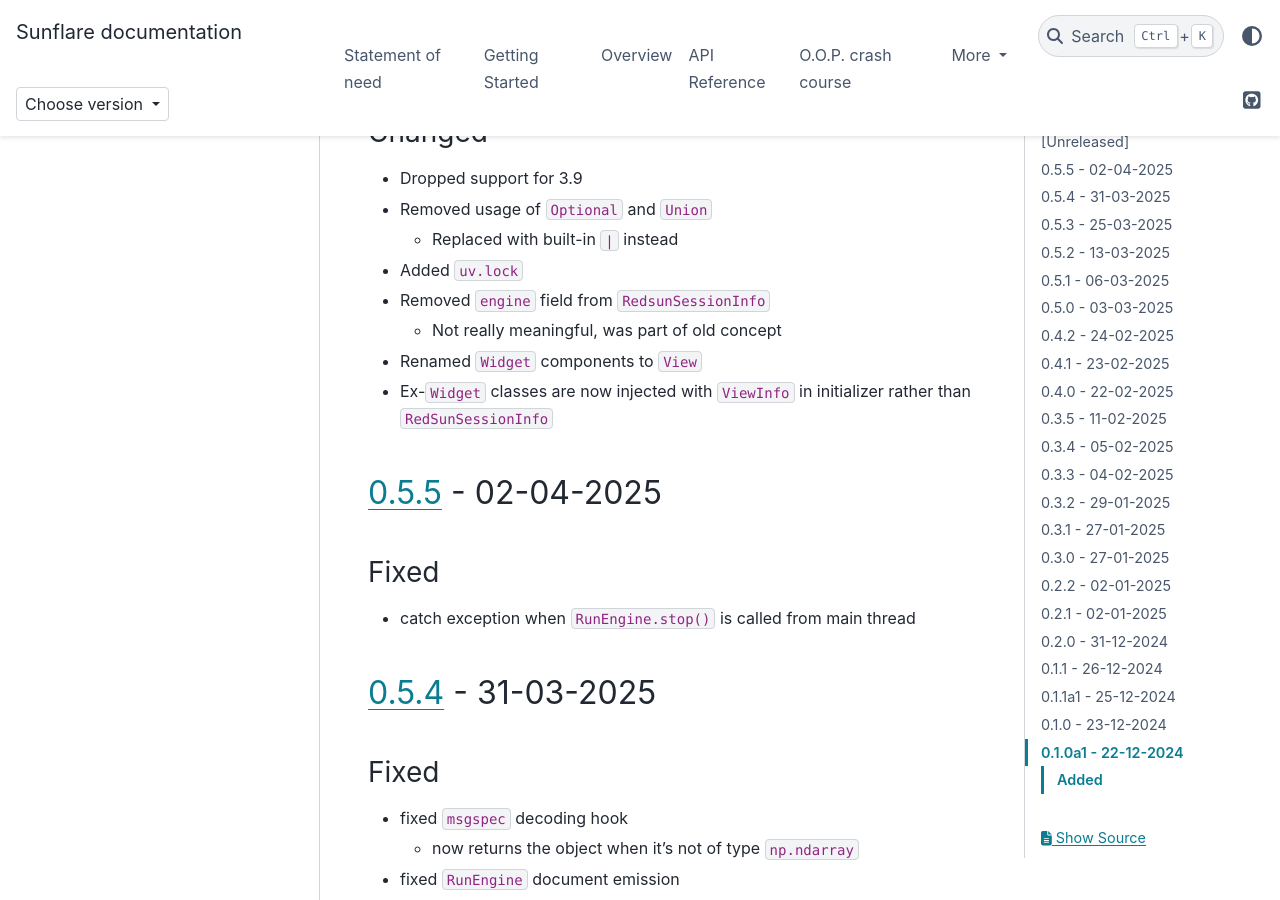
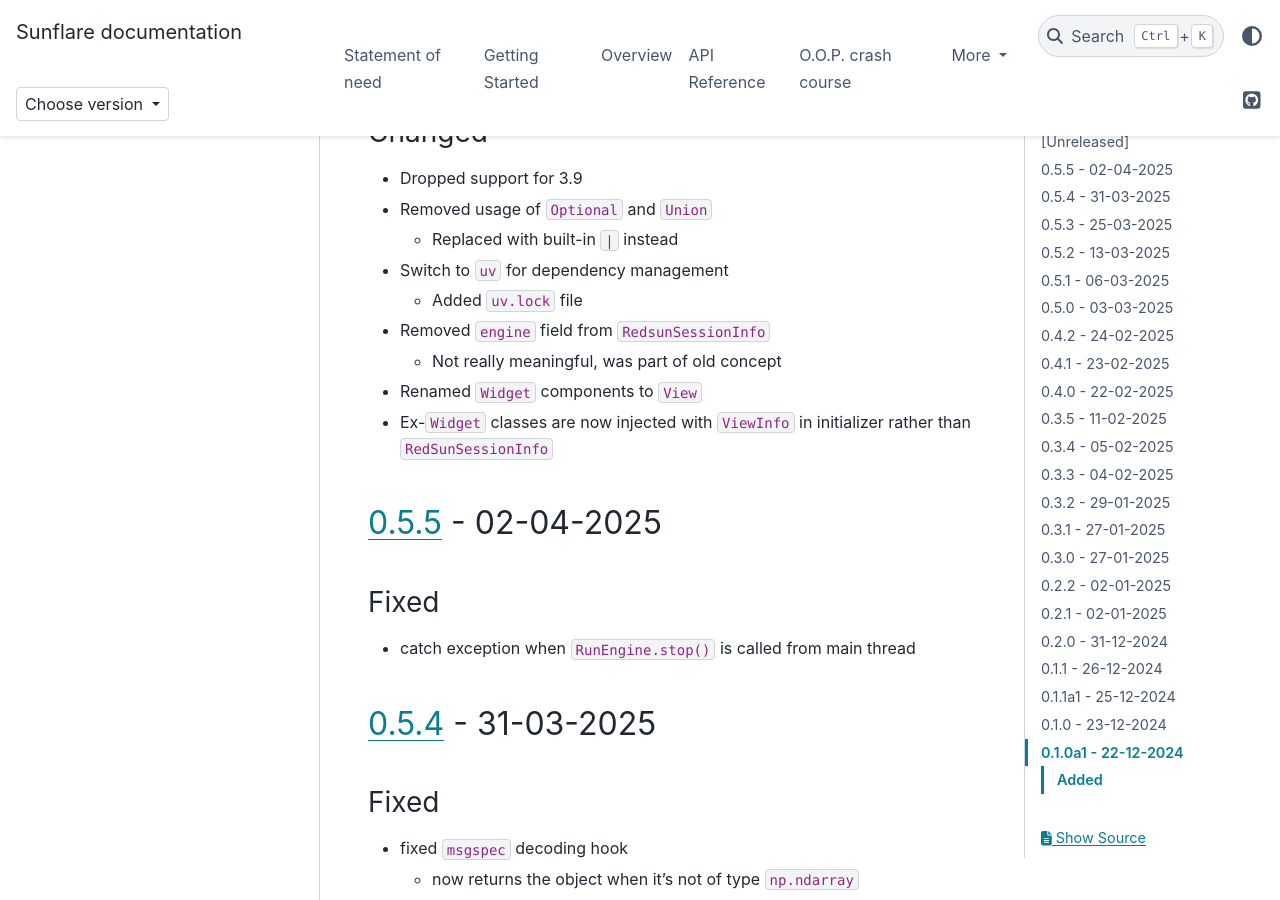
Before and after one commit to redsun-acquisition/sunflare, a Sphinx documentation site: the page built from docs/changelog.md, in a window 1280 px wide and 900 px high, scrolled down 817 px. Built offline with Sphinx 7.4.7 and the PyData theme 0.15.4, drawn with Linux system fonts in a browser that asks for light colours.

Commit message:
docs: explain better the integration of uv

```diff
--- a/docs/changelog.md
+++ b/docs/changelog.md
@@ -25,7 +25,8 @@
 - Dropped support for 3.9
 - Removed usage of `Optional` and `Union`
   - Replaced with built-in `|` instead
-- Added `uv.lock`
+- Switch to `uv` for dependency management
+  - Added `uv.lock` file
 - Removed `engine` field from `RedsunSessionInfo`
   - Not really meaningful, was part of old concept
 - Renamed `Widget` components to `View`
```
